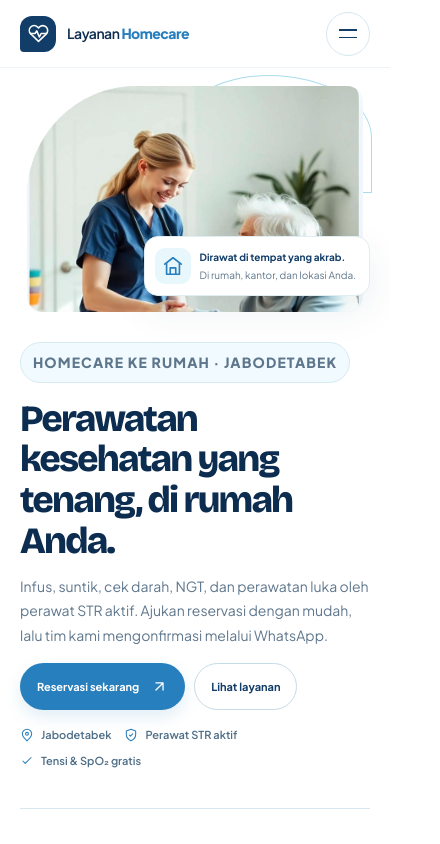
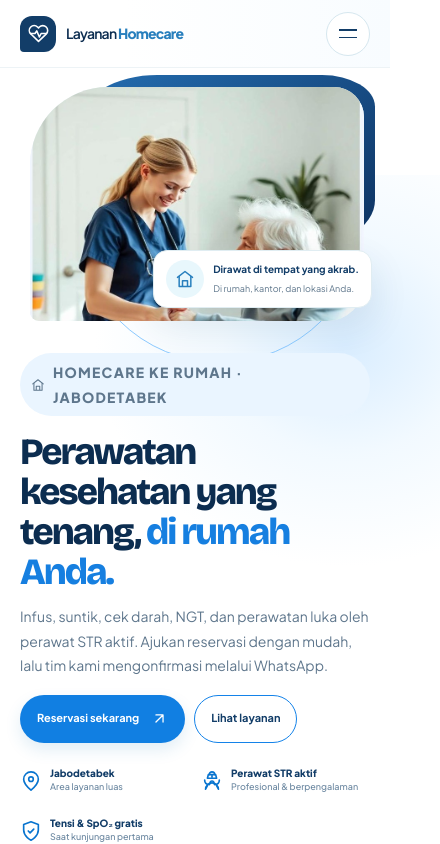
Before and after one commit to Anakkucing7/homcare, a Next.js app: page / in a window 390 px wide. Shown: the top 844 px of the page, 440 px wide, since content can reach past the window. Built offline with nearby package versions, Linux system fonts and the light colour scheme; no server answers; the database is empty.

Commit message:
Match homecare hero reference design

```diff
--- a/app/globals.css
+++ b/app/globals.css
@@ -1,4 +1,4 @@
-@import url('https://fonts.googleapis.com/css2?family=Bricolage+Grotesque:opsz,wght@12..96,500;12..96,600;12..96,700;12..96,800&family=Plus+Jakarta+Sans:wght@400;500;600;700;800&display=swap');
+@import url('https://fonts.googleapis.com/css2?family=Bricolage+Grotesque:opsz,wght@12..96,500;12..96,600;12..96,700;12..96,800&family=Caveat:wght@600;700&family=Plus+Jakarta+Sans:wght@400;500;600;700;800&display=swap');
 @import "tailwindcss";
 
 :root {
@@ -616,22 +616,6 @@ button:focus-visible, a:focus-visible, input:focus-visible, textarea:focus-visib
   .owner-profile-panel .auth-form { grid-template-columns: 1fr; align-items: stretch; }
 }
 
-@media (max-width: 380px) {
-  .section-wrap { width: calc(100% - 32px); }
-  .site-header { padding-inline: 16px; }
-  .hero h1 { font-size: 39px; }
-  .home-category-grid { gap: 8px; }
-  .home-category-card { padding: 11px; }
-  .home-category-copy b { font-size: 13px; }
-  .hero-actions .button { padding-inline: 13px; gap: 8px; font-size: 10px; }
-  .hero-proof { column-gap: 9px; }
-  .image-caption { right: -5px; }
-  .category-list { grid-template-columns: repeat(5, minmax(94px, 1fr)); }
-  .testimonial-dialog { padding-inline: 16px; }
-  .reservation-service-grid { grid-template-columns: 1fr; }
-  .reservation-service-media { height: 160px; }
-}
-
 @media (prefers-reduced-motion: reduce) {
   *, *::before, *::after { scroll-behavior: auto !important; animation-duration: .01ms !important; animation-iteration-count: 1 !important; transition-duration: .01ms !important; }
 }
@@ -850,3 +834,212 @@ button:focus-visible, a:focus-visible, input:focus-visible, textarea:focus-visib
   .field-hint, .form-disclosure, .form-notice, .transport-note { font-size: 11px; }
   .floating-cart { right: 14px; bottom: max(12px, env(safe-area-inset-bottom)); font-size: 12px; }
 }
+
+/* Home hero: proportions and accents tuned to the supplied reference. */
+.site-header {
+  height: 104px;
+  padding-inline: max(32px, calc((100vw - 1460px) / 2));
+  border-bottom-color: transparent;
+  background: linear-gradient(90deg, #fff 32%, #f8fcff 100%);
+}
+.brand { gap: 16px; }
+.brand-mark { width: 54px; height: 54px; border-radius: 16px 16px 16px 5px; }
+.brand-mark svg { width: 27px; height: 27px; }
+.brand-name { font-size: 23px; letter-spacing: -.8px; }
+.main-nav { gap: clamp(23px, 2.8vw, 46px); }
+.main-nav > a { position: relative; color: #15385d; font-size: 15px; font-weight: 600; }
+.main-nav > a.is-active::after {
+  content: "";
+  position: absolute;
+  right: 0;
+  bottom: -17px;
+  left: 0;
+  height: 2px;
+  background: #1682e4;
+}
+.main-nav > a.nav-services { display: inline-flex; align-items: center; gap: 7px; }
+.nav-services svg { width: 15px; height: 15px; }
+.main-nav > a.nav-cta { min-height: 56px; padding-inline: 29px; font-size: 15px; background: #117fe2; }
+.hero.section-wrap {
+  width: min(1460px, calc(100% - 64px));
+  min-height: calc(100svh - 104px);
+  position: relative;
+  isolation: isolate;
+  grid-template-columns: minmax(0, .88fr) minmax(0, 1.12fr);
+  gap: clamp(48px, 5vw, 82px);
+  padding-block: 54px 78px;
+  overflow: visible;
+}
+.hero::before {
+  content: "";
+  position: absolute;
+  z-index: -1;
+  top: -8%;
+  right: -11vw;
+  width: 60vw;
+  height: 90%;
+  pointer-events: none;
+  background: radial-gradient(ellipse at 73% 43%, #d9edff 0, #eaf6ff9c 34%, transparent 69%);
+}
+.hero::after {
+  content: "";
+  position: absolute;
+  z-index: -1;
+  right: calc((1460px - 100vw) / 2);
+  bottom: -14px;
+  left: calc((1460px - 100vw) / 2);
+  height: 105px;
+  pointer-events: none;
+  background: #eaf5ff;
+  clip-path: ellipse(72% 48% at 54% 100%);
+}
+.hero-copy { position: relative; z-index: 1; padding-block: 0; }
+.hero-eyebrow {
+  min-height: 40px;
+  margin-bottom: 26px;
+  padding: 7px 16px;
+  display: inline-flex;
+  align-items: center;
+  gap: 12px;
+  color: #126fc6;
+  background: #eaf5ff;
+  border: 0;
+  font-size: 13px;
+  letter-spacing: .09em;
+}
+.hero-eyebrow svg { width: 17px; height: 17px; flex: none; }
+.hero h1 { max-width: 650px; font-size: clamp(58px, 4.3vw, 72px); line-height: 1.04; letter-spacing: -3.5px; }
+.hero h1 span { color: #167fe0; }
+.hero-copy > p:not(.hero-eyebrow) { max-width: 620px; margin-block: 22px 29px; font-size: 16px; line-height: 1.75; }
+.hero-actions { gap: 14px; }
+.hero-actions .button { min-height: 58px; padding-inline: 28px; font-size: 14px; }
+.hero-actions .button-primary { background: #117fe2; }
+.hero-actions .button-secondary { border-color: #1483e9; }
+.hero-visual { height: clamp(500px, 41vw, 610px); isolation: isolate; }
+.hero-visual::before {
+  top: -7%;
+  right: 2%;
+  width: min(94%, 610px);
+  height: auto;
+  aspect-ratio: 1;
+  border: 1.5px solid #8ccaff;
+  border-radius: 50%;
+  z-index: -2;
+}
+.hero-visual::after {
+  content: "";
+  position: absolute;
+  z-index: -1;
+  top: -31px;
+  right: -28px;
+  width: 88%;
+  height: 76%;
+  border-radius: 26% 18% 29% 22%;
+  background: linear-gradient(145deg, #246db0, #0d315f);
+}
+.hero-visual > img { z-index: 1; object-position: 61% 48%; border-radius: 125px 55px 66px 12px; }
+.image-caption {
+  z-index: 2;
+  top: 7%;
+  right: -42px;
+  bottom: auto;
+  min-height: 100px;
+  padding: 16px 19px;
+  gap: 15px;
+  border-radius: 20px;
+  box-shadow: 0 16px 38px #163d5c1c;
+}
+.caption-icon { width: 60px; height: 60px; border-radius: 50%; }
+.caption-icon svg { width: 28px; height: 28px; }
+.image-caption b { font-size: 14px; }
+.image-caption small { margin-top: 5px; font-size: 12px; }
+.caption-arrow { width: 20px; height: 20px; margin-left: 8px; color: var(--navy); }
+.hero-handwritten {
+  position: absolute;
+  z-index: 2;
+  right: -31px;
+  bottom: -11px;
+  margin: 0;
+  color: #123d78;
+  font: 700 31px/1.02 "Caveat", cursive;
+  text-align: center;
+  transform: rotate(-8deg);
+}
+.hero-handwritten span { color: #155eac; }
+.hero-proof { margin-top: 35px; gap: 0; color: #123d68; font-size: 12px; }
+.hero-proof > span { min-height: 42px; padding-inline: 22px; gap: 12px; border-right: 1px solid #aac8e2; }
+.hero-proof > span:first-child { padding-left: 0; }
+.hero-proof > span:last-child { padding-right: 0; border: 0; }
+.hero-proof > span > svg { width: 31px; height: 31px; flex: none; color: #0874cf; }
+.hero-proof > span > span { display: grid; gap: 1px; }
+.hero-proof b { font-size: 12px; line-height: 1.35; }
+.hero-proof small { color: #6b87a0; font-size: 10px; line-height: 1.4; font-weight: 500; white-space: nowrap; }
+
+@media (max-width: 1100px) {
+  .site-header { height: 88px; }
+  .brand { gap: 12px; }
+  .brand-mark { width: 46px; height: 46px; }
+  .brand-name { font-size: 19px; }
+  .main-nav { gap: 18px; }
+  .main-nav > a { font-size: 13px; }
+  .main-nav > a.nav-cta { min-height: 48px; padding-inline: 19px; }
+  .hero.section-wrap { min-height: calc(100svh - 88px); grid-template-columns: minmax(0, .92fr) minmax(0, 1.08fr); gap: 34px; padding-block: 48px 62px; }
+  .hero h1 { font-size: clamp(47px, 5.1vw, 60px); letter-spacing: -2.6px; }
+  .hero-visual { height: clamp(410px, 44vw, 520px); }
+  .hero-proof > span { padding-inline: 12px; }
+  .hero-proof > span > svg { width: 26px; height: 26px; }
+  .hero-proof small { white-space: normal; }
+  .image-caption { right: -20px; }
+  .hero-handwritten { right: -10px; font-size: 26px; }
+}
+@media (max-width: 720px) {
+  .site-header { height: 68px; padding-inline: 20px; border-bottom-color: #edf3f6; }
+  .brand { gap: 10px; }
+  .brand-mark { width: 36px; height: 36px; border-radius: 12px 12px 12px 4px; }
+  .brand-mark svg { width: 21px; height: 21px; }
+  .brand-name { font-size: 14px; }
+  .main-nav { top: 67px; }
+  .main-nav > a { font-size: 13px; }
+  .main-nav > a.is-active::after { display: none; }
+  .main-nav > a.nav-cta { min-height: 44px; padding-inline: 17px; }
+  .hero.section-wrap { width: calc(100% - 40px); min-height: 0; grid-template-columns: 1fr; gap: 20px; padding-block: 19px 45px; }
+  .hero::before { top: 13%; right: -18vw; width: 90vw; height: 48%; }
+  .hero::after { display: none; }
+  .hero-eyebrow { min-height: 34px; margin-bottom: 13px; padding-inline: 11px; gap: 8px; font-size: 10px; }
+  .hero-eyebrow svg { width: 14px; height: 14px; }
+  .hero h1 { max-width: 600px; font-size: clamp(37px, 9.5vw, 49px); line-height: 1.08; letter-spacing: -2px; }
+  .hero-copy > p:not(.hero-eyebrow) { margin-block: 12px 17px; font-size: 14px; }
+  .hero-actions { gap: 9px; }
+  .hero-actions .button { min-height: 48px; padding-inline: 16px; font-size: 11px; }
+  .hero-visual { grid-row: 1; height: clamp(220px, 60vw, 340px); margin-inline: 10px 6px; }
+  .hero-visual::before { top: -5%; right: 0; width: 86%; }
+  .hero-visual::after { top: -12px; right: -11px; height: 75%; }
+  .hero-visual > img { border-radius: 78px 30px 37px 9px; }
+  .image-caption { top: auto; right: -8px; bottom: 13px; min-height: 0; padding: 9px 12px; gap: 9px; border-radius: 14px; }
+  .caption-icon { width: 38px; height: 38px; }
+  .caption-icon svg { width: 20px; height: 20px; }
+  .image-caption b { font-size: 10px; }
+  .image-caption small { font-size: 9px; }
+  .caption-arrow, .hero-handwritten { display: none; }
+  .hero-proof { margin-top: 19px; display: grid; grid-template-columns: 1fr 1fr; gap: 12px; font-size: 10px; }
+  .hero-proof > span { min-height: 38px; padding-inline: 0 8px; gap: 8px; border: 0; }
+  .hero-proof > span > svg { width: 22px; height: 22px; }
+  .hero-proof b { font-size: 10px; }
+  .hero-proof small { font-size: 9px; }
+}
+
+@media (max-width: 380px) {
+  .section-wrap { width: calc(100% - 32px); }
+  .site-header { padding-inline: 16px; }
+  .hero h1 { font-size: 39px; }
+  .home-category-grid { gap: 8px; }
+  .home-category-card { padding: 11px; }
+  .home-category-copy b { font-size: 13px; }
+  .hero-actions .button { padding-inline: 13px; gap: 8px; font-size: 10px; }
+  .hero-proof { column-gap: 9px; }
+  .image-caption { right: -5px; }
+  .category-list { grid-template-columns: repeat(5, minmax(94px, 1fr)); }
+  .testimonial-dialog { padding-inline: 16px; }
+  .reservation-service-grid { grid-template-columns: 1fr; }
+  .reservation-service-media { height: 160px; }
+}
--- a/app/page.tsx
+++ b/app/page.tsx
@@ -40,9 +40,9 @@ function goToBooking() {
           <span></span><span></span>
         </button>
         <nav id="main-nav" className={`main-nav${menuOpen ? " is-open" : ""}`} aria-label="Navigasi utama">
-          <a href="#beranda" onClick={() => setMenuOpen(false)}>Beranda</a>
+          <a className="nav-home is-active" href="#beranda" aria-current="page" onClick={() => setMenuOpen(false)}>Beranda</a>
           <a href="#tentang" onClick={() => setMenuOpen(false)}>Tentang</a>
-          <a href="#layanan" onClick={() => setMenuOpen(false)}>Layanan</a>
+          <a className="nav-services" href="#layanan" onClick={() => setMenuOpen(false)}>Layanan <Icon name="chevronDown" /></a>
           <a href="#testimoni" onClick={() => setMenuOpen(false)}>Testimoni</a>
           <a href="#faq" onClick={() => setMenuOpen(false)}>FAQ</a>
           {authChecked && account ? <Link href={account.role === "owner" ? "/owner" : "/akun"} onClick={() => setMenuOpen(false)}>{account.role === "owner" ? "Dashboard" : "Akun saya"}</Link> : <Link href="/masuk" onClick={() => setMenuOpen(false)}>Masuk</Link>}
@@ -53,22 +53,23 @@ function goToBooking() {
       <main>
         <section id="beranda" className="hero section-wrap">
           <div className="hero-copy">
-            <p className="hero-eyebrow">HOMECARE KE RUMAH · JABODETABEK</p>
-            <h1>Perawatan kesehatan yang tenang, di rumah Anda.</h1>
+            <p className="hero-eyebrow"><Icon name="home" /> HOMECARE KE RUMAH · JABODETABEK</p>
+            <h1>Perawatan kesehatan yang tenang, <span>di rumah Anda.</span></h1>
             <p>Infus, suntik, cek darah, NGT, dan perawatan luka oleh perawat STR aktif. Ajukan reservasi dengan mudah, lalu tim kami mengonfirmasi melalui WhatsApp.</p>
             <div className="hero-actions">
               <Link className="button button-primary" href="/reservasi">Reservasi sekarang <Icon name="arrow" /></Link>
               <a className="button button-secondary" href="#layanan">Lihat layanan</a>
             </div>
             <div className="hero-proof" aria-label="Informasi layanan">
-              <span><Icon name="pin" /> Jabodetabek</span>
-              <span><Icon name="shield" /> Perawat STR aktif</span>
-              <span><Icon name="check" /> Tensi & SpO₂ gratis</span>
+              <span><Icon name="pin" /><span><b>Jabodetabek</b><small>Area layanan luas</small></span></span>
+              <span><Icon name="nurse" /><span><b>Perawat STR aktif</b><small>Profesional & berpengalaman</small></span></span>
+              <span><Icon name="shield" /><span><b>Tensi & SpO₂ gratis</b><small>Saat kunjungan pertama</small></span></span>
             </div>
           </div>
           <div className="hero-visual">
-            <Image src="/images/homecare-visit.jpg" alt="Pendampingan perawat untuk pasien di rumah" fill priority sizes="(max-width: 720px) calc(100vw - 60px), (max-width: 1000px) 50vw, 600px" />
-            <div className="image-caption"><span className="caption-icon"><Icon name="home" /></span><span><b>Dirawat di tempat yang akrab.</b><small>Di rumah, kantor, dan lokasi Anda.</small></span></div>
+            <Image src="/images/homecare-visit.jpg" alt="Pendampingan perawat untuk pasien di rumah" fill priority sizes="(max-width: 720px) calc(100vw - 60px), (max-width: 1100px) 50vw, (max-width: 1460px) 52vw, 760px" />
+            <div className="image-caption"><span className="caption-icon"><Icon name="home" /></span><span><b>Dirawat di tempat yang akrab.</b><small>Di rumah, kantor, dan lokasi Anda.</small></span><Icon className="caption-arrow" name="arrowRight" /></div>
+            <p className="hero-handwritten">Sehat bersama,<br />di rumah <span>♥</span></p>
           </div>
         </section>
 
--- a/components/icons.tsx
+++ b/components/icons.tsx
@@ -1,6 +1,6 @@
 import type { SVGProps } from "react";
 
-type IconName = "heart" | "home" | "shield" | "clock" | "calendar" | "arrow" | "phone" | "close" | "pin" | "check" | "syringe" | "droplet" | "tube" | "bandage" | "eye" | "eyeOff";
+type IconName = "heart" | "home" | "shield" | "clock" | "calendar" | "arrow" | "arrowRight" | "chevronDown" | "nurse" | "phone" | "close" | "pin" | "check" | "syringe" | "droplet" | "tube" | "bandage" | "eye" | "eyeOff";
 
 const paths: Record<IconName, React.ReactNode> = {
   heart: <><path d="M20.8 4.6a5.5 5.5 0 0 0-7.8 0L12 5.7l-1.1-1.1a5.5 5.5 0 0 0-7.8 7.8l1.1 1.1L12 21l7.8-7.5 1.1-1.1a5.5 5.5 0 0 0-.1-7.8Z"/><path d="M3 12h5l2-3 3 7 2-4h6"/></>,
@@ -9,6 +9,9 @@ const paths: Record<IconName, React.ReactNode> = {
   clock: <><circle cx="12" cy="12" r="9"/><path d="M12 7v5l3 2"/></>,
   calendar: <><rect x="3" y="5" width="18" height="16" rx="2"/><path d="M16 3v4M8 3v4M3 10h18"/></>,
   arrow: <><path d="M7 17 17 7M7 7h10v10"/></>,
+  arrowRight: <><path d="M4 12h15M13 5l7 7-7 7"/></>,
+  chevronDown: <path d="m6 9 6 6 6-6"/>,
+  nurse: <><path d="M8 5h8l1 4H7l1-4Z"/><path d="M9 5a3 3 0 0 1 6 0M12 6v2M10 15v-1a2 2 0 1 1 4 0v1"/><path d="M5 21a7 7 0 0 1 14 0M7 17l-2 4M17 17l2 4"/><path d="M4 11c0 3 2 5 5 5m11-5c0 3-2 5-5 5"/></>,
   phone: <path d="M22 16.9v3a2 2 0 0 1-2.2 2 19.8 19.8 0 0 1-8.6-3.1 19.4 19.4 0 0 1-6-6A19.8 19.8 0 0 1 2.1 4.2 2 2 0 0 1 4.1 2h3a2 2 0 0 1 2 1.7l.5 3a2 2 0 0 1-.6 1.7L7.1 10a16 16 0 0 0 6 6l1.6-1.9a2 2 0 0 1 1.7-.6l3 .5a2 2 0 0 1 1.6 1.9Z"/>,
   close: <><path d="m18 6-12 12M6 6l12 12"/></>,
   pin: <><path d="M20 10c0 5-8 12-8 12S4 15 4 10a8 8 0 1 1 16 0Z"/><circle cx="12" cy="10" r="2.5"/></>,
```
